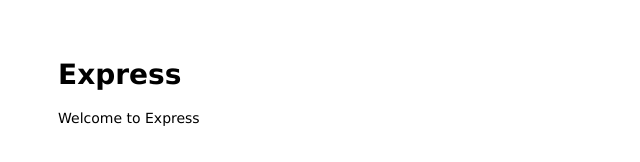
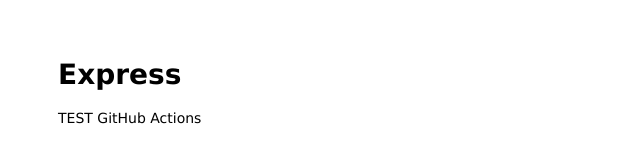
Before and after one commit to ksugimori/minesweeper-server, a website: page public/index.html in a window 1280 px wide. Shown: the full height of the page, 0-640 px from the left. Drawn offline with Linux system fonts and the light colour scheme.

Commit message:
テスト用に文言変更

```diff
--- a/public/index.html
+++ b/public/index.html
@@ -7,7 +7,8 @@
 
 <body>
   <h1>Express</h1>
-  <p>Welcome to Express</p>
+  <p>TEST GitHub Actions</p>
+
 </body>
 
 </html>
```
